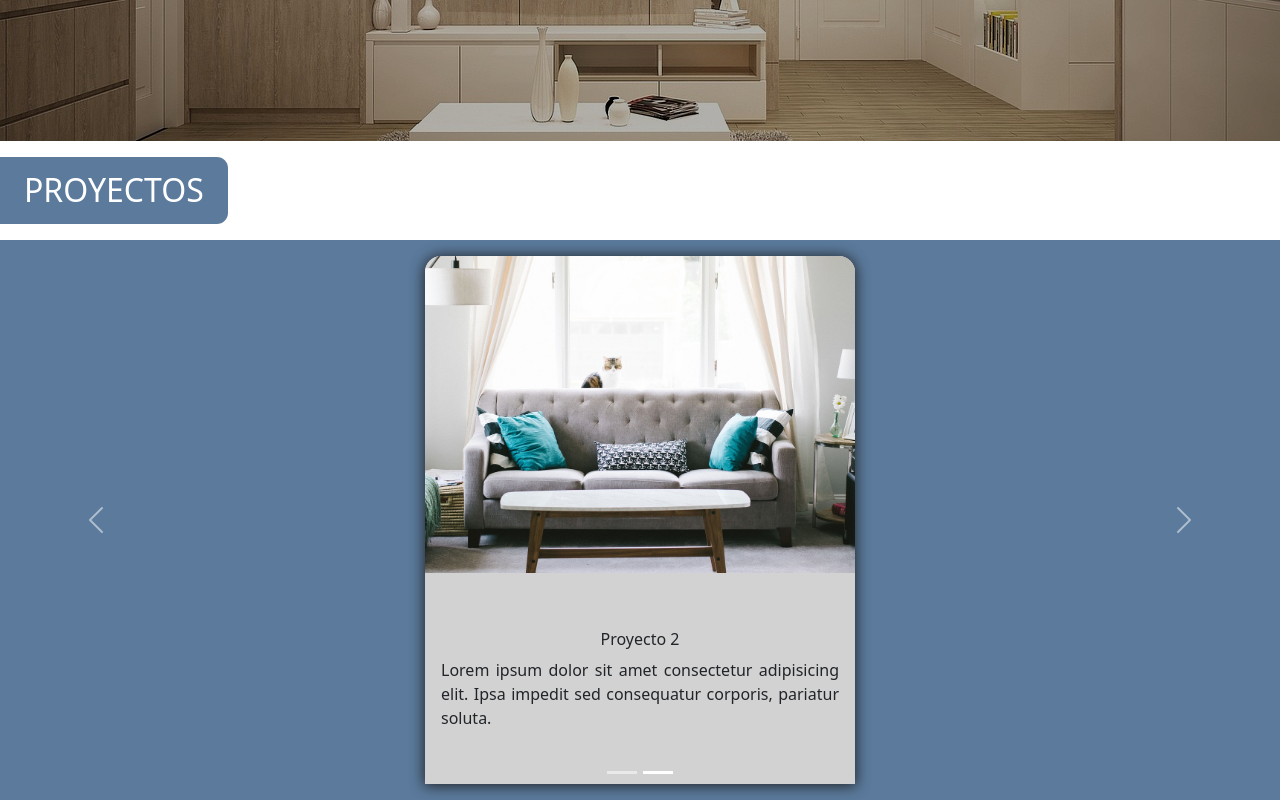
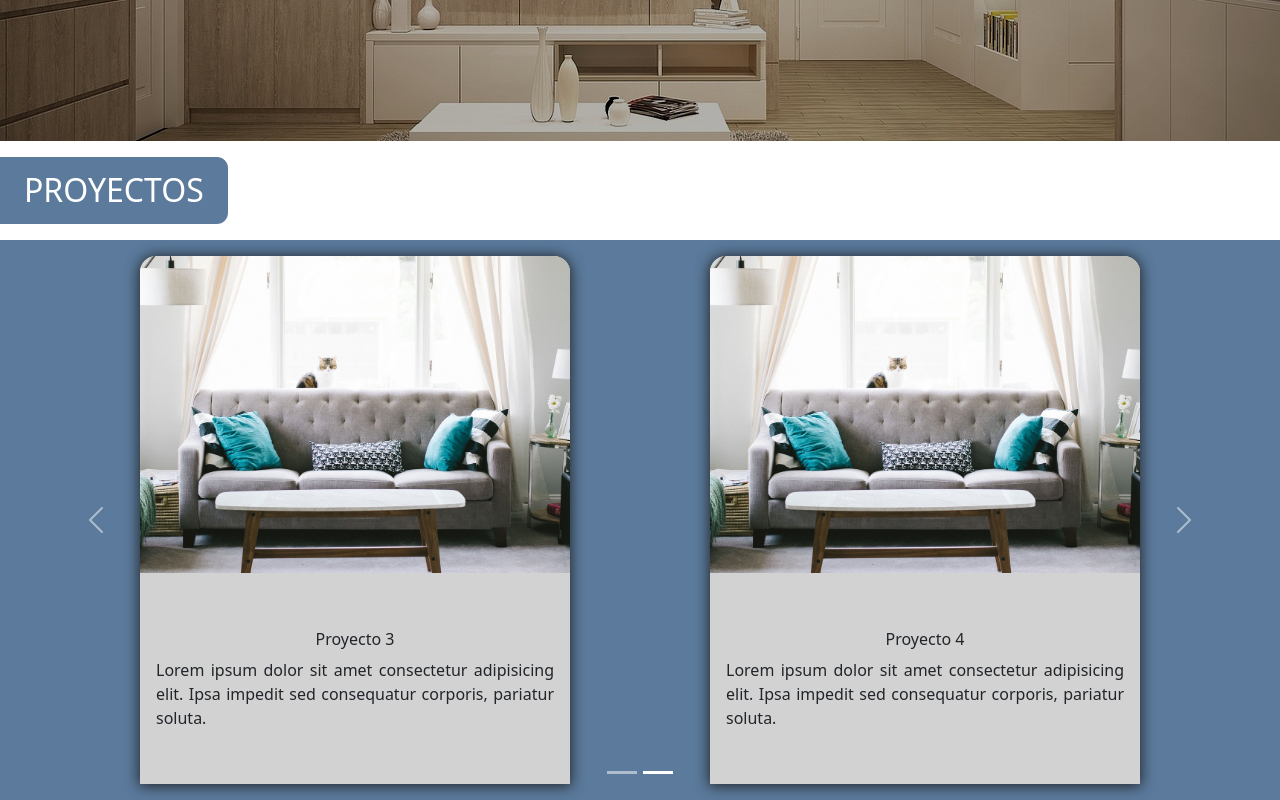
Before and after one commit to EstefaniaDelgado/Mobiliario, a React (Vite) app: page /proyectos in a window 1280 px wide. Shown: the part 427-1227 px from the top of the page. Built offline with nearby package versions, Linux system fonts and the light colour scheme.

Commit message:
Update: carousel for mobile and desktop in Projects

```diff
--- a/src/views/Projects/components/Card/Card.module.css
+++ b/src/views/Projects/components/Card/Card.module.css
@@ -8,7 +8,7 @@
   height: 100%;
   width: 35%;
   min-width: 260px;
-  max-width: 430px;
+  max-width: 269px;
   background-color: var(--secondary-color);
   border-radius: 0.8rem 0.8rem 0 0;
   cursor: pointer;
@@ -48,3 +48,9 @@
     border-radius: 1rem 1rem 0 0;
   }
 }
+
+@media (min-width: 1024px) {
+  .card {
+    max-width: 430px;
+  }
+}
--- a/src/views/Projects/index.jsx
+++ b/src/views/Projects/index.jsx
@@ -1,10 +1,11 @@
-import { Outlet} from "react-router-dom";
+import { Outlet } from "react-router-dom";
 import styles from "./Projects.module.css";
 import Carousel from "react-bootstrap/Carousel";
 import Card from "./components/Card";
 import Hero from "./components/Hero";
 import NavBar from "../../components/NavBar";
 import LivingRoom from "../../assets/furniture/living-room.jpg";
+import { useEffect, useState } from "react";
 
 const cardsInformation = [
   {
@@ -12,28 +13,50 @@ const cardsInformation = [
     title: "Proyecto 1",
     description:
       "Lorem ipsum dolor sit amet consectetur adipisicing elit. Ipsa impedit sed consequatur corporis, pariatur soluta.",
-    image: LivingRoom
+    image: LivingRoom,
   },
   {
     id: 2,
     title: "Proyecto 2",
     description:
       "Lorem ipsum dolor sit amet consectetur adipisicing elit. Ipsa impedit sed consequatur corporis, pariatur soluta.",
-    image: LivingRoom
+    image: LivingRoom,
+  },
+  {
+    id: 3,
+    title: "Proyecto 3",
+    description:
+      "Lorem ipsum dolor sit amet consectetur adipisicing elit. Ipsa impedit sed consequatur corporis, pariatur soluta.",
+    image: LivingRoom,
+  },
+  {
+    id: 4,
+    title: "Proyecto 4",
+    description:
+      "Lorem ipsum dolor sit amet consectetur adipisicing elit. Ipsa impedit sed consequatur corporis, pariatur soluta.",
+    image: LivingRoom,
   },
 ];
 
 const Projects = () => {
+  const [isMobile, setIsMobile] = useState(window.innerWidth < 768);
 
-  return (
-    <div>
-      <NavBar />
-      <Hero />
-      <section>
-        <h2 className={styles.subtitle}>PROYECTOS</h2>
-      </section>
+  useEffect(() => {
+    const handleResize = () => {
+      setIsMobile(window.innerWidth < 768);
+    };
 
-      {/* Carrusel para movil */}
+    window.addEventListener("resize", handleResize);
+
+    return () => {
+      window.removeEventListener("resize", handleResize);
+    };
+  }, []);
+
+  {
+    /* Carrusel para movil */
+  }
+  const carouselMobile = (
     <Carousel>
       {cardsInformation.map((e) => (
         <Carousel.Item key={`item card: ${e.id}`}>
@@ -48,16 +71,52 @@ const Projects = () => {
         </Carousel.Item>
       ))}
     </Carousel>
+  );
 
-      {/* Carrusel para vista grande */}
+  {
+    /* Carrusel para desktop */
+  }
+  const carouselDesktop = (
+    <Carousel>
+      {cardsInformation.reduce((accumulator, currentCard, index, array) => {
+        if (index % 2 === 0) {
+          const nextCard = array[index + 1];
+          const cards = nextCard ? [currentCard, nextCard] : [currentCard];
+
+          accumulator.push(
+            <Carousel.Item
+              key={`item cards: ${currentCard.id} ${
+                nextCard ? nextCard.id : ""
+              }`}
+            >
+              <div className={styles.cardContainer}>
+                {cards.map((card) => (
+                  <Card
+                    key={`card: ${card.id}`}
+                    id={card.id}
+                    title={card.title}
+                    description={card.description}
+                    image={card.image}
+                  />
+                ))}
+              </div>
+            </Carousel.Item>
+          );
+        }
+        return accumulator;
+      }, [])}
+    </Carousel>
+  );
+
+  return (
+    <div>
+      <NavBar />
+      <Hero />
+      <section>
+        <h2 className={styles.subtitle}>PROYECTOS</h2>
+      </section>
+      {isMobile ? carouselMobile : carouselDesktop}
       <Outlet />
-
-      {/* Superposición de galería para Modal */}
-      {/* <Detail
-        project={selectedProject}
-        state={modalState}
-        changeState={setModalState}
-      /> */}
     </div>
   );
 };
```
Lines whose indentation alone changed are shown as unchanged.
